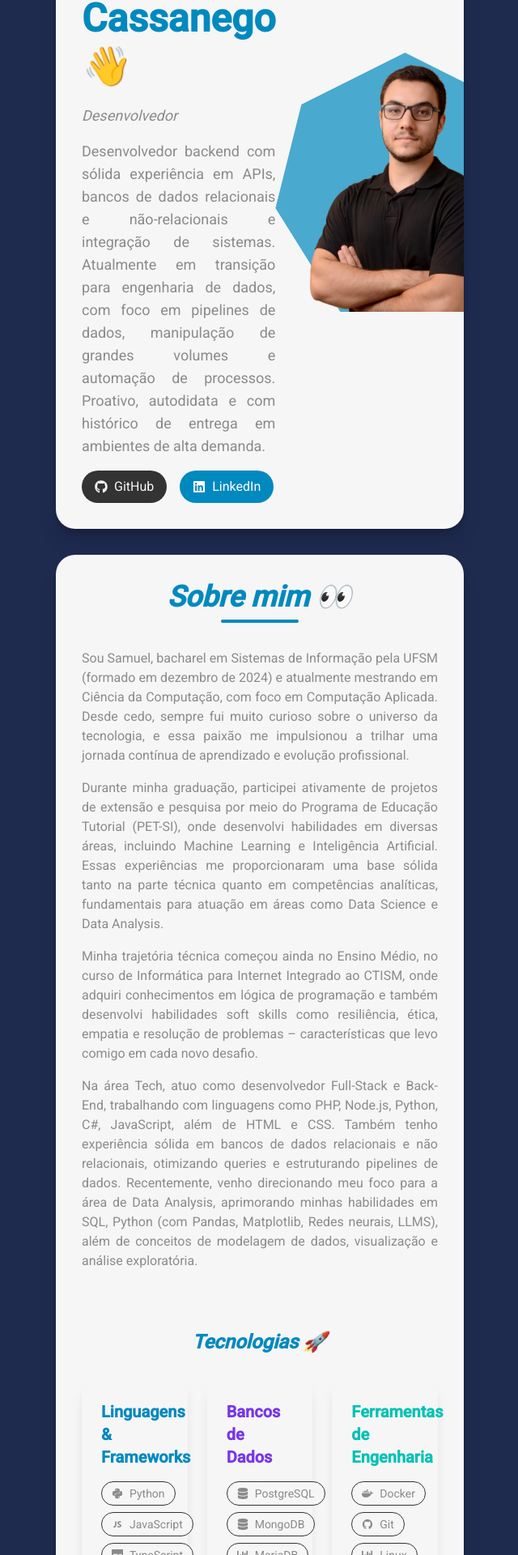
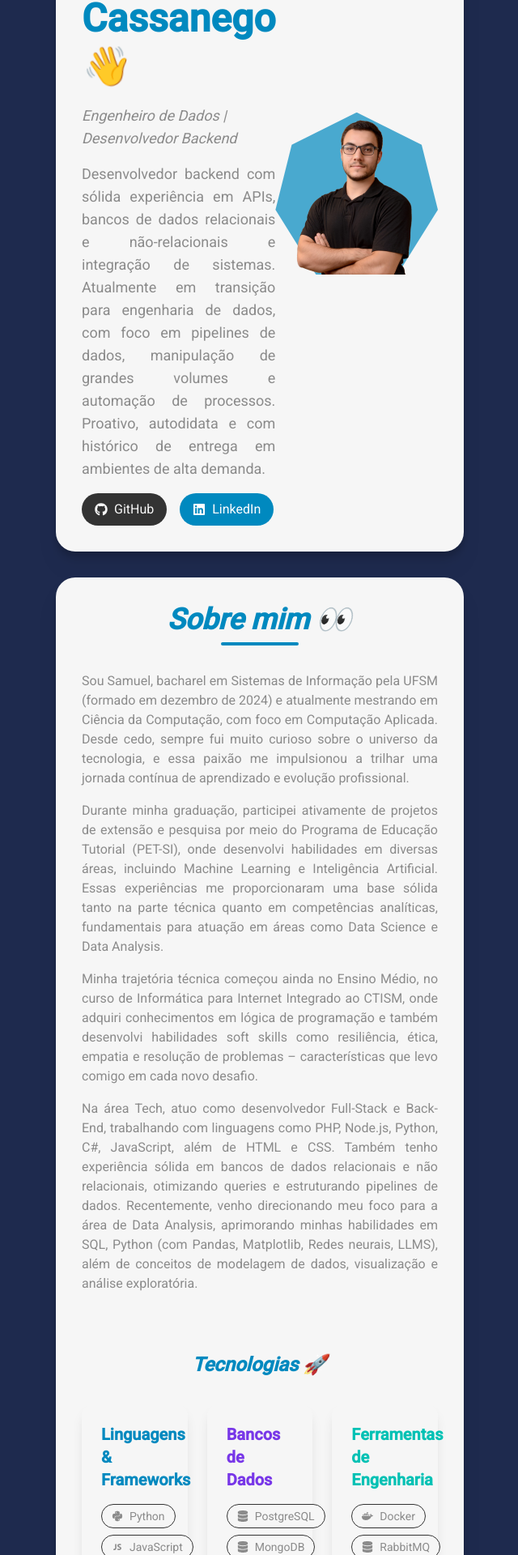
Before and after one commit to Samukera/Samukera.github.io, a React (Vite) app: page / in a window 1280 px wide. Shown: the part 239-2159 px from the top of the page at 81% size, without its empty margins (319-959 px from the left). Built offline with nearby package versions, Linux system fonts and the light colour scheme.

Commit message:
feat: novos ajustes Ago 2025

```diff
--- a/src/components/About.tsx
+++ b/src/components/About.tsx
@@ -38,7 +38,7 @@ export default function About() {
                     <Skills
                         langFrameworks={["Python", "JavaScript", "TypeScript", "PHP", "Flask", "Django", "Laravel", "Vue.js", "React"]}
                         databases={["PostgreSQL", "MongoDB", "MariaDB", "SQLite", "MySQL"]}
-                        engineeringTools={["Docker", "Git", "Linux", "Selenium", "ETL", "APIs REST"]}
+                        engineeringTools={["Docker", "RabbitMQ", "Git", "Linux", "Selenium", "ETL", "APIs REST"]}
                         machineLearningTools={["TensorFlow", "PyTorch", "Scikit-learn", "Redes Neurais", "LLMs", "OpenCV", "YOLO"]}
                         dataAnalysisTools={["Pandas", "Matplotlib", "Seaborn", "Plotly", "Power BI", "Tableau"]}
                     />
--- a/src/components/Content.tsx
+++ b/src/components/Content.tsx
@@ -29,7 +29,7 @@ export default function Content() {
           {
             empresa: "PJFIT",
             funcao: "Desenvolvedor de Software",
-            duracao: "Ago 2022 - Mar 2023",
+            duracao: "Ago 2022 - Set 2023",
             atividades: [
               "Organização e manutenção de bancos de dados relacionais e não-relacionais.",
               "Integração de APIs Bancárias (Inter, Banco ABC, Bradesco) com o sistema interno em PHP.",
@@ -50,7 +50,7 @@ export default function Content() {
           {
             empresa: "Verden - Rastreamento e gestão de frotas",
             funcao: "Estagiário",
-            duracao: "Jan 2021 - Set 2021",
+            duracao: "Jan 2021 - Jul 2022",
             atividades: [
               "Criação de APIs para comunicação com o aplicativo mobile de monitoramento.",
               "Documentação e segurança de endpoints.",
--- a/src/components/Intro.tsx
+++ b/src/components/Intro.tsx
@@ -15,19 +15,23 @@ export default function Intro() {
                 <p className="text-5xl font-bold text-primary leading-tight">
                     Samuel Rech Cassanego <span className="inline-block animate-wave">👋</span>
                 </p>
-                <p className="text-lg font-light italic text-subtext">Desenvolvedor</p>
+                <p className="text-lg font-light italic text-subtext">Engenheiro de Dados | Desenvolvedor Backend</p>
                 <Description />
                 <Buttons />
             </div>
 
             {/* Direita: Foto */}
-            <div className="flex justify-center items-center flex-1 relative" data-aos="fade-left">
-                <div className="relative w-80 h-80 flex justify-center items-center">
+            <div className="flex justify-center items-center flex-1 relative w-full md:w-auto" data-aos="fade-left">
+                <div className="relative w-full max-w-xs h-auto aspect-square flex justify-center items-center">
                     {/* Fundo com forma */}
                     <div className="absolute w-full h-full bg-primary opacity-70 clip-wave" />
 
                     {/* Imagem */}
-                    <img src="/perfil.png" alt="Perfil" className="relative object-contain w-full h-full z-10" />
+                    <img
+                        src="/perfil.png"
+                        alt="Perfil"
+                        className="relative object-contain w-full h-full z-10"
+                    />
                 </div>
             </div>
         </section>
--- a/src/components/Skills.tsx
+++ b/src/components/Skills.tsx
@@ -28,6 +28,7 @@ export default function Skills({
     PHP: <FaPhp />,
     React: <FaReact />,
     Docker: <FaDocker />,
+    RabbitMQ: <FaDatabase />,
     PostgreSQL: <FaDatabase />,
     MongoDB: <FaDatabase />,
     'Redes Neurais': <FaBrain />,
```
Also changed, not shown: src/main.tsx (+0 -7 lines).
